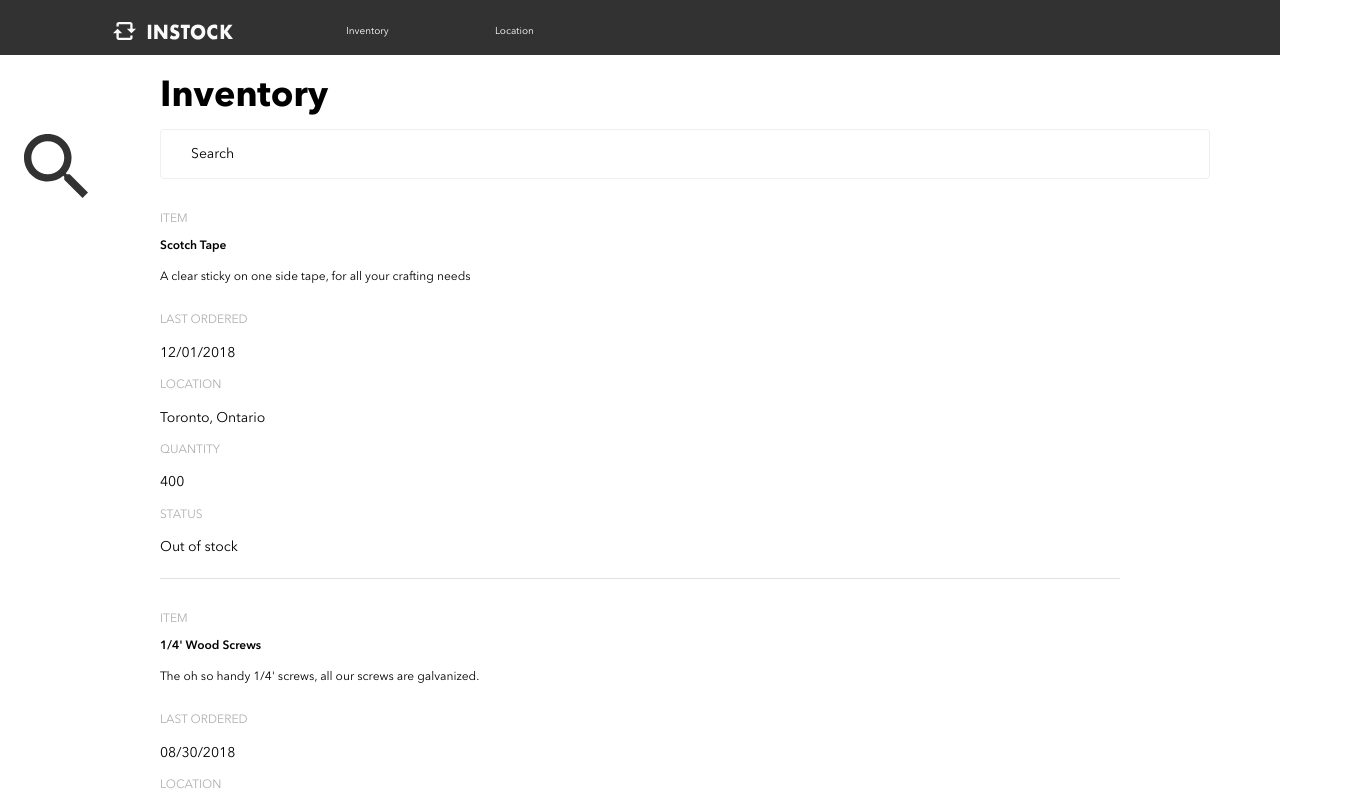
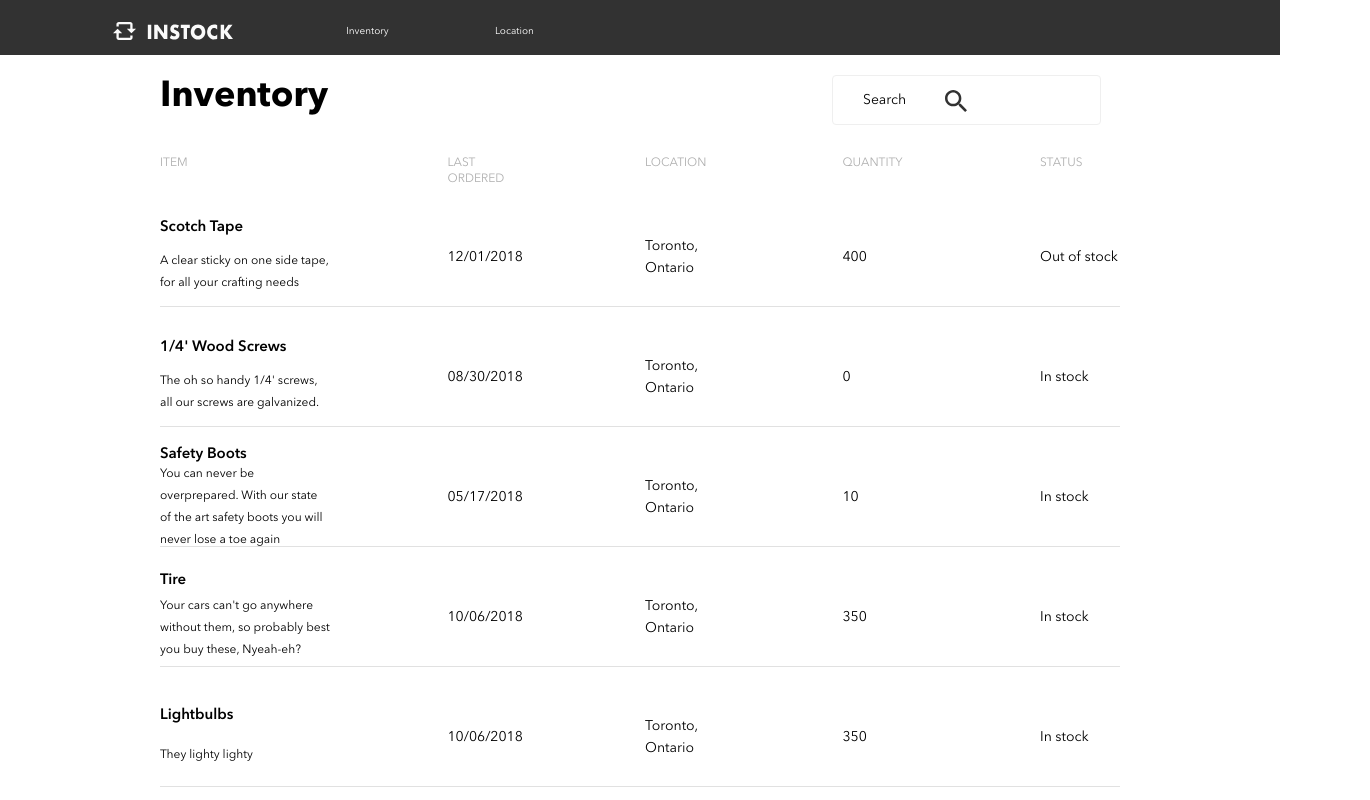
Before and after one commit to Michael-Maleki/InStock, a React (Create React App) app in the folder client/: page / in a window 1280 px wide. Shown: the top 800 px of the page, 1370 px wide, since content can reach past the window. Built offline with nearby package versions, Linux system fonts and the light colour scheme.

Commit message:
set up the basic structure with designs

```diff
--- a/client/src/components/Inventory/Inventory.js
+++ b/client/src/components/Inventory/Inventory.js
@@ -16,13 +16,16 @@ class Inventory extends React.Component {
     console.log(this.state.data[0].name);
     return (
       <section className="inventory">
-        <h1 className="inventory--heading">Inventory</h1>
-        <div className="search-box">
+        <div className= "inventory__top">
+          <h1 className="inventory--heading">Inventory</h1>
+          <div className="search-box">
             <img className="search-box__icon" src={searchIcon} alt="" />
             <input className="search-box__input" type="name" placeholder="Search" />
+          </div>
         </div>
+
         <div className="inventory--categories top-display--categories">
-            <div>item</div>
+            <div id="only-item">item</div>
             <div>last ordered</div>
             <div>location</div>
             <div>quantity</div>
--- a/client/src/components/Inventory/InventoryList.js
+++ b/client/src/components/Inventory/InventoryList.js
@@ -11,7 +11,7 @@ class InventoryList extends React.Component {
       <>
         {this.props.listData.map((item) => {
           return(
-            <div key={item.id} className="inventory__items">
+            <div key={item.id} id={item.id} className="inventory__items">
 
               <div className="inventory__first-item">
                 <div className="inventory--categories">item</div>
--- a/client/src/components/Inventory/inventory.scss
+++ b/client/src/components/Inventory/inventory.scss
@@ -1,18 +1,25 @@
 * {
   @include font-family('AvenirRegular');
-}
-
-.top-display--categories {
-  display: none;
 }
 
 
 .inventory {
 
+  &__top {
+    @media screen and (min-width: 550px) {
+      display: flex;
+      justify-content: space-between;
+      padding: 2rem 0 1rem 0;
+    }
+  }
+
   &--heading {
     @extend %header-section;
     @extend %margin--wrapper;
     padding: 2rem 0 1rem 0;
+    @media screen and (min-width: 550px) {
+      padding: 0;
+    }
   }
 
   &--categories {
@@ -22,7 +29,36 @@
     @extend %paragraph-label;
     color: $text-label-fill;
     text-transform: uppercase;
+    @media screen and (min-width: 550px) {
+      display: none;
+    }
   }
+
+  .top-display--categories {
+    display: none;
+    @extend %margin--wrapper;
+
+    @media screen and (min-width: 550px) {
+      display: flex;
+      flex-direction: row;
+      justify-content: space-between;
+    }
+  }
+
+  #only-item {
+    @media screen and (min-width: 550px) {
+      width: 17rem;
+    }
+  }
+
+  .top-display--categories > div {
+    padding: 2rem 0 0 0;
+    @media screen and (min-width: 550px) {
+      width: 8rem;
+
+    }
+  }
+
 
   &__items {
     @extend %bottom-divider;
@@ -32,6 +68,12 @@
     justify-content: space-between;
     height: 40rem;
     padding: 2rem 0;
+
+    @media screen and (min-width: 550px) {
+      flex-direction: row;
+      align-items: center;
+      height: 12rem;
+    }
   }
 
   &__first-item {
@@ -40,31 +82,62 @@
     justify-content: space-evenly;
     height: 10rem;
 
+    @media screen and (min-width: 550px) {
+      flex-flow: column nowrap;
+    }
+
   }
 
   &__products--details {
     //@extend %margin--wrapper;
     @extend %paragraph-regular;
+    @media screen and (min-width: 550px) {
+      width: 8rem;
+    }
   }
 
   .product-name {
     @extend %paragraph-label;
+    font-size: 1.5rem;
+    @media screen and (min-width: 550px) {
+      width: 17rem;
+    }
 
   }
 
   .product-description {
     font-size: 1.2rem;
+    @media screen and (min-width: 550px) {
+      width: 17rem;
+    }
 
   }
 }
 
 
 .search-box {
+
+  @media screen and (min-width: 550px) {
+    width: 40%;
+  }
+
+  @media screen and (min-width: 1200px) {
+    width: 35%;
+  }
+
   &__icon {
-    width: 5%;
+    width: 2.2rem;
     position: absolute;
     top: 13.4rem;
     left: 2.4rem;
+    @media screen and (min-width: 550px) {
+      left: 48rem;
+      top: 9rem;
+    }
+    @media screen and (min-width: 550px) {
+      left: 94.5rem;
+    }
+
   }
 
   &__input {
@@ -76,6 +149,14 @@
     border: 1px solid #efefef;
     outline: none;
     padding-left: 3rem;
+
+
+    @media screen and (min-width: 1200px) {
+      margin: 0;
+      width: 60%;
+    }
+
+
   }
 
   &__input::placeholder {
```
